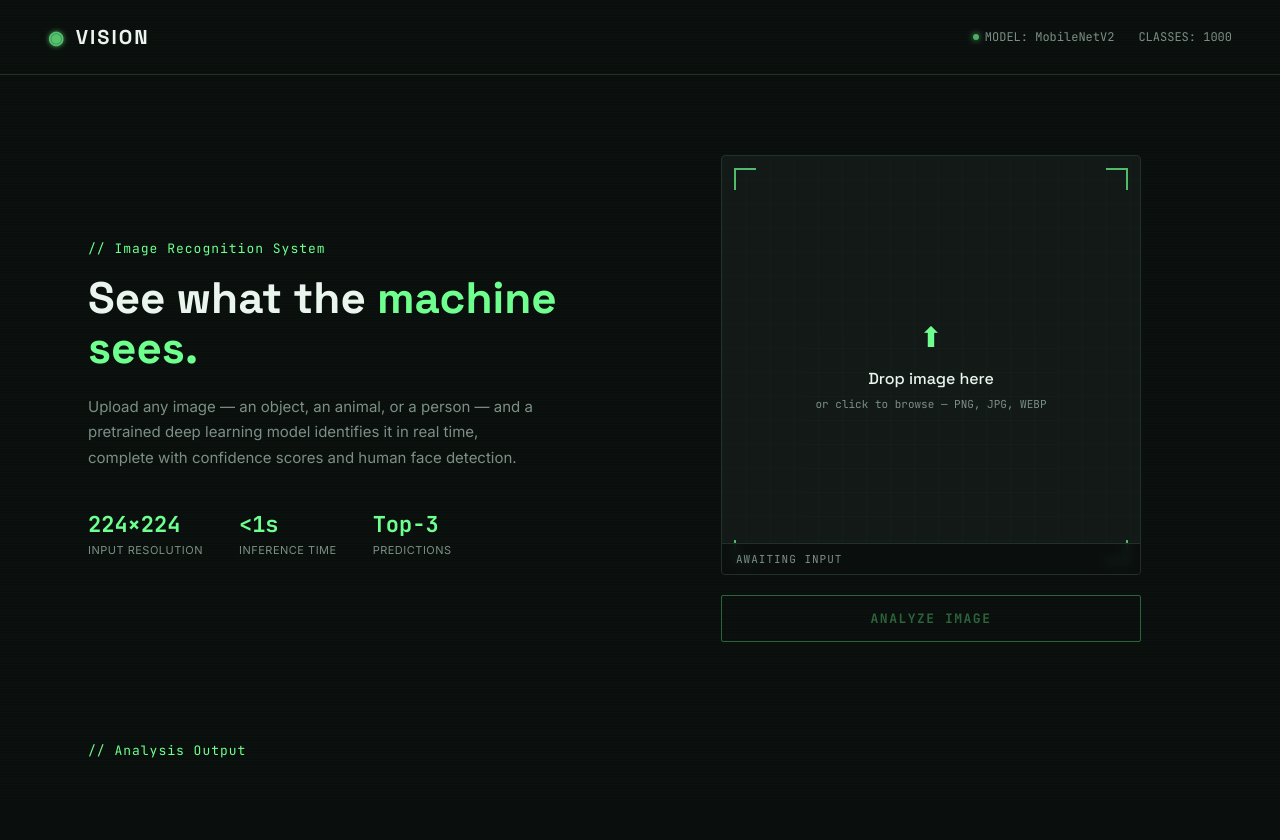
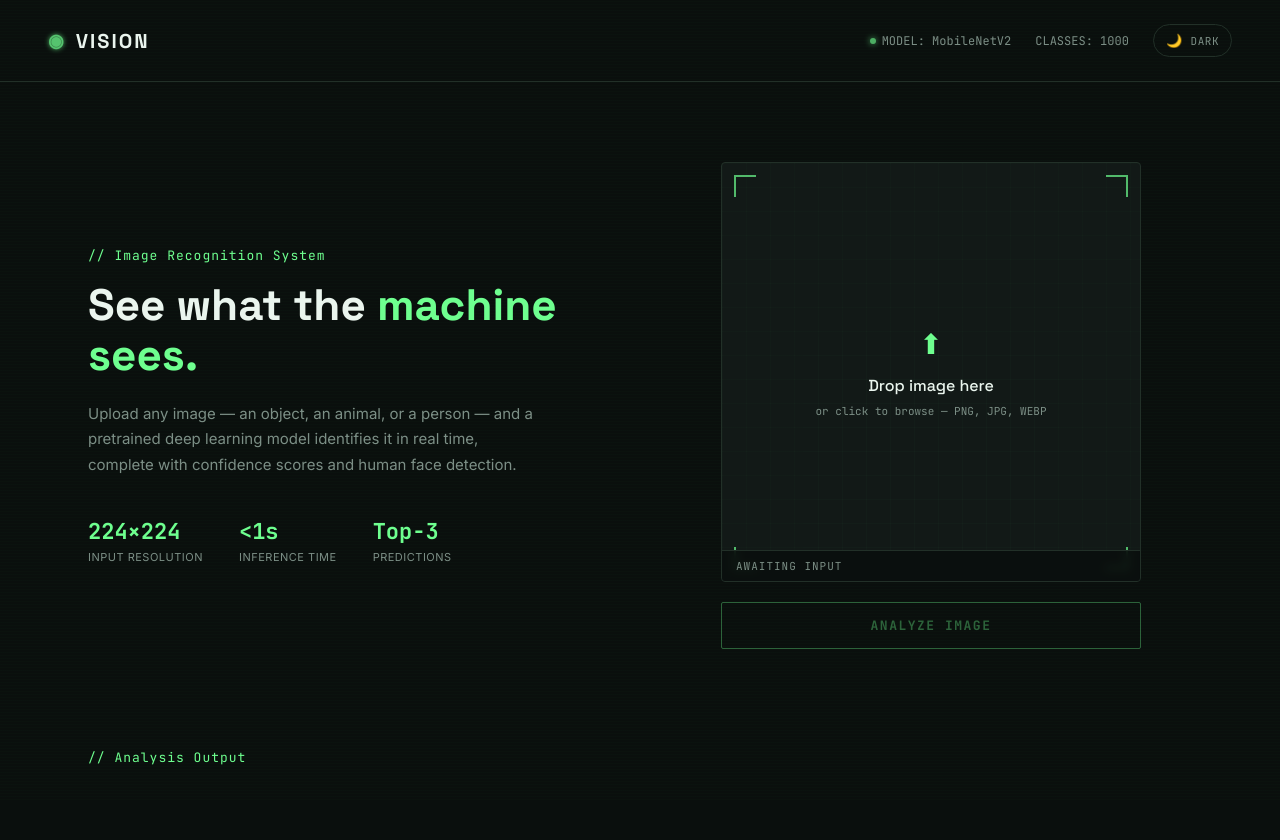
Before and after one commit to deepanshu-bisht-dev/Image-Recognition-System, a Flask app: page / in a window 1280 px wide. Shown: the top 840 px of the page. Run offline with Flask 3, Linux system fonts and the light colour scheme.

Commit message:
Adding dark light theme

```diff
--- a/static/css/style.css
+++ b/static/css/style.css
@@ -452,3 +452,53 @@ body {
     outline: 2px solid var(--accent);
     outline-offset: 3px;
 }
+
+/* ===== Light Theme ===== */
+[data-theme="light"] {
+    --bg-base: #F4F7F5;
+    --bg-panel: #FFFFFF;
+    --bg-panel-2: #EDF2EF;
+    --accent: #1E9E4A;
+    --accent-dim: #A9D9BB;
+    --warn: #C97A00;
+    --text-1: #10231A;
+    --text-2: #5B6E64;
+    --border: #DCE6E0;
+}
+
+[data-theme="light"] .noise-overlay {
+    background:
+        repeating-linear-gradient(
+            0deg,
+            rgba(30, 158, 74, 0.02) 0px,
+            rgba(30, 158, 74, 0.02) 1px,
+            transparent 1px,
+            transparent 3px
+        );
+}
+
+/* ===== Theme Toggle Button ===== */
+.theme-toggle {
+    display: flex;
+    align-items: center;
+    gap: 8px;
+    background: transparent;
+    border: 1px solid var(--border);
+    color: var(--text-2);
+    font-family: 'JetBrains Mono', monospace;
+    font-size: 11px;
+    letter-spacing: 0.5px;
+    padding: 7px 12px;
+    border-radius: 20px;
+    cursor: pointer;
+    transition: all 0.2s ease;
+}
+
+.theme-toggle:hover {
+    border-color: var(--accent);
+    color: var(--accent);
+}
+
+.theme-toggle .icon {
+    font-size: 13px;
+}
--- a/static/js/upload.js
+++ b/static/js/upload.js
@@ -132,3 +132,31 @@ function renderResults(predictions) {
         });
     });
 }
+
+// ---- Dark / Light theme toggle ----
+const themeToggleBtn = document.getElementById("theme-toggle");
+const themeIcon = document.getElementById("theme-icon");
+const themeLabel = document.getElementById("theme-label");
+
+function applyTheme(theme) {
+    if (theme === "light") {
+        document.documentElement.setAttribute("data-theme", "light");
+        themeIcon.textContent = "☀";
+        themeLabel.textContent = "LIGHT";
+    } else {
+        document.documentElement.removeAttribute("data-theme");
+        themeIcon.textContent = "🌙";
+        themeLabel.textContent = "DARK";
+    }
+}
+
+// Load saved preference (defaults to dark)
+const savedTheme = localStorage.getItem("vision-theme") || "dark";
+applyTheme(savedTheme);
+
+themeToggleBtn.addEventListener("click", () => {
+    const current = document.documentElement.getAttribute("data-theme") === "light" ? "light" : "dark";
+    const next = current === "light" ? "dark" : "light";
+    applyTheme(next);
+    localStorage.setItem("vision-theme", next);
+});
--- a/templates/index.html
+++ b/templates/index.html
@@ -20,6 +20,10 @@
         <div class="topbar-meta">
             <span class="meta-item"><span class="dot dot-live"></span> MODEL: MobileNetV2</span>
             <span class="meta-item">CLASSES: 1000</span>
+            <button class="theme-toggle" id="theme-toggle">
+                <span class="icon" id="theme-icon">🌙</span>
+                <span id="theme-label">DARK</span>
+            </button>
         </div>
     </header>
 
```
